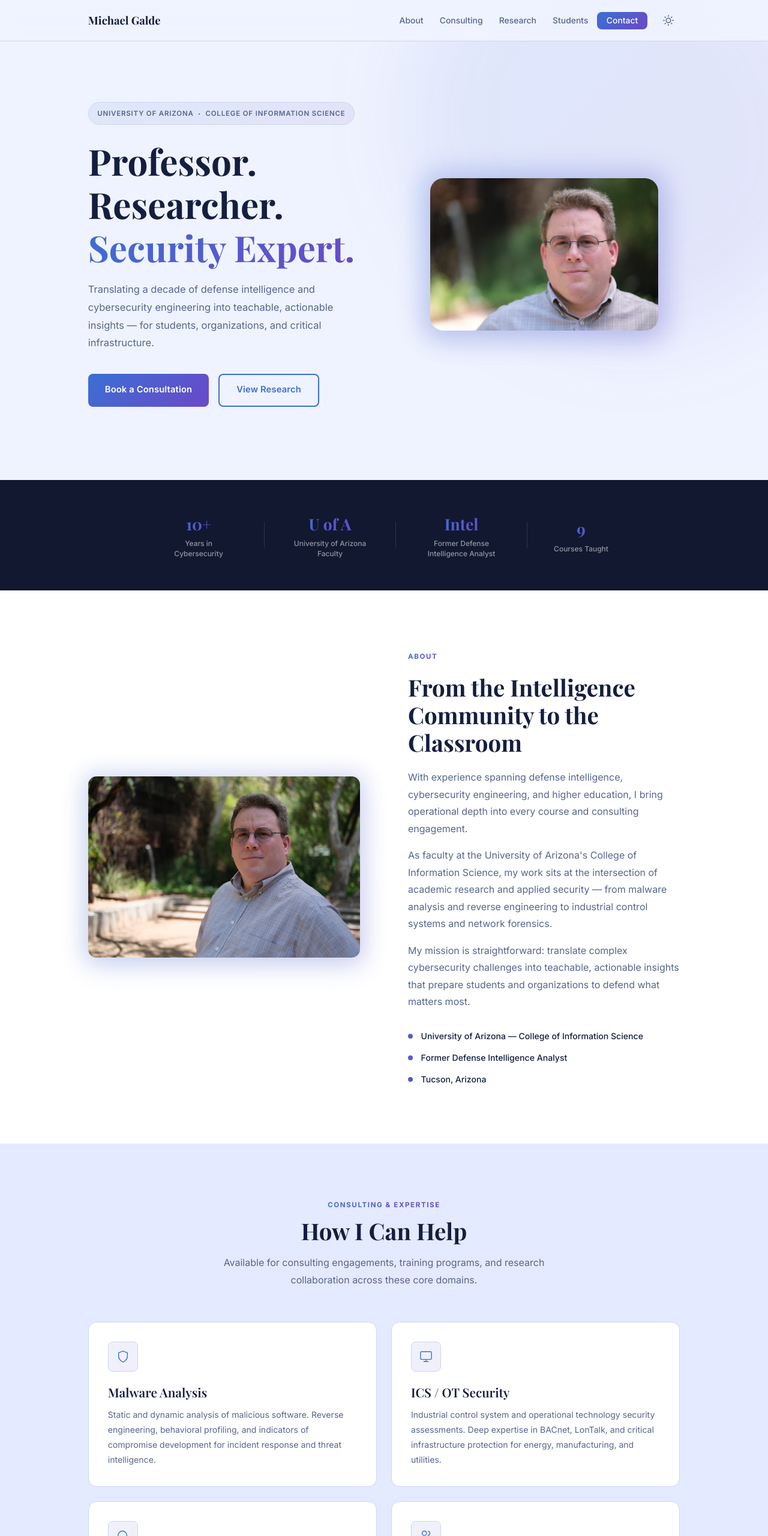
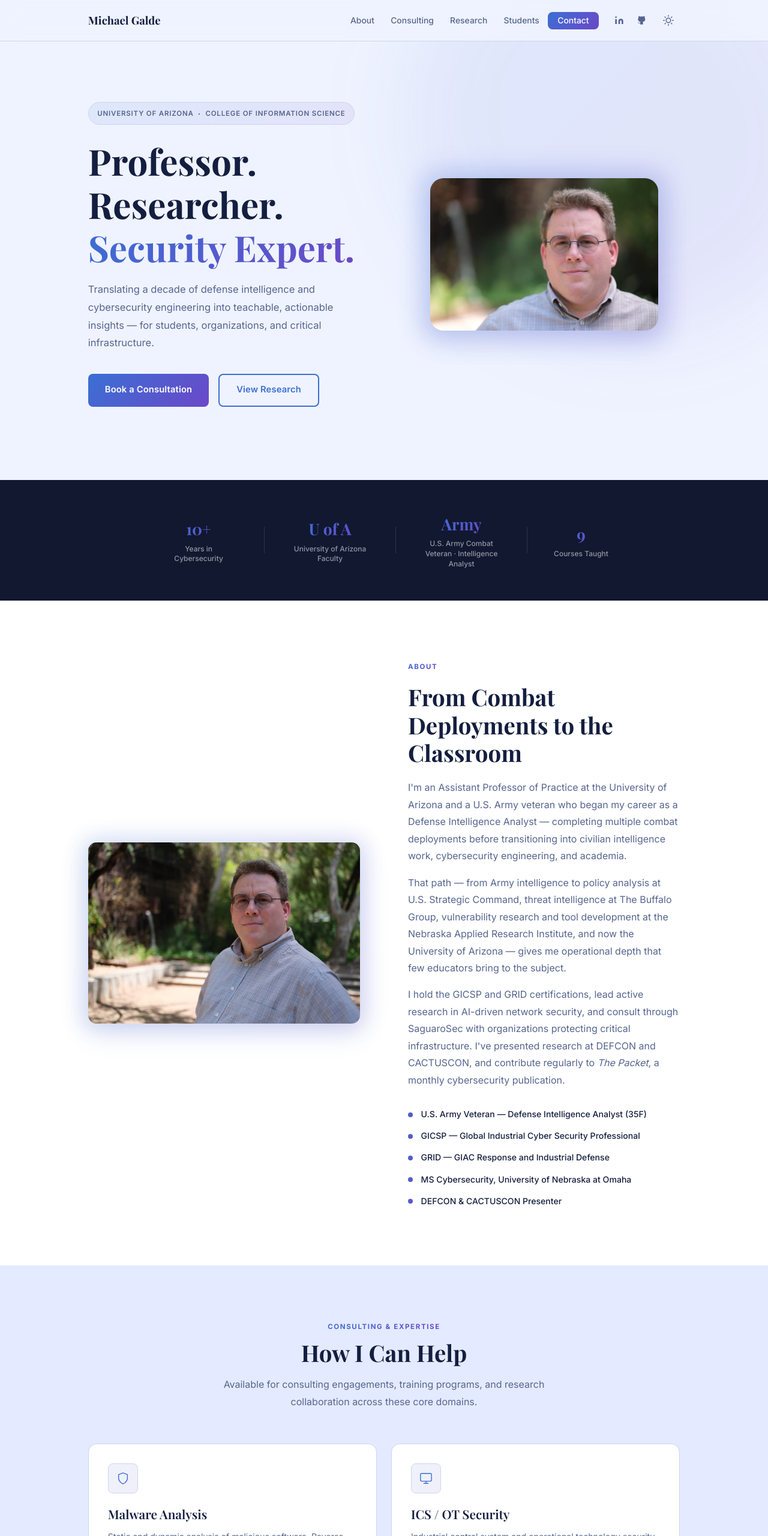
Before and after one commit to mgalde/michaelgalde.com, a plain HTML site: page index.html in a window 1280 px wide. Shown: the top 2560 px of the page at 60% size. Drawn offline with nearby package versions, Linux system fonts and the light colour scheme; a web font is replaced by a local one.

Commit message:
Add favicon, Open Graph tags, social links; rewrite About with full CV background
- Favicon: all sizes including .ico, .svg, apple-touch-icon
- Open Graph + Twitter card meta tags for social sharing previews
- LinkedIn and GitHub links in nav (desktop) and footer
- About section rewritten: Army veteran, combat deployments, GICSP/GRID,
  DEFCON/CACTUSCON presenter, SaguaroSec, MS Cybersecurity
- Stats strip: "Army" with combat veteran label
- Nav social links hidden on mobile to preserve space

Co-Authored-By: Claude Sonnet 4.6 <noreply@anthropic.com>

```diff
--- a/css/style.css
+++ b/css/style.css
@@ -235,6 +235,22 @@ p  { color: var(--text-muted); line-height: 1.78; }
   padding: 0.4rem 1rem;
 }
 .nav-cta:hover { opacity: 0.88; background: var(--gradient) !important; }
+
+/* Nav Social Links */
+.nav-social {
+  display: flex;
+  align-items: center;
+  gap: 0.1rem;
+}
+.nav-social-link {
+  width: 36px; height: 36px;
+  display: flex; align-items: center; justify-content: center;
+  border-radius: var(--radius-sm);
+  color: var(--text-muted);
+  transition: color var(--t), background var(--t);
+}
+.nav-social-link:hover { color: var(--accent-1); background: var(--bg-surface-2); }
+.nav-social-link svg { width: 16px; height: 16px; }
 
 /* Theme Toggle */
 .theme-toggle {
@@ -814,6 +830,22 @@ p  { color: var(--text-muted); line-height: 1.78; }
 }
 .footer-contact a:hover { color: #fff; }
 
+.footer-social {
+  display: flex;
+  gap: 0.5rem;
+  margin-top: 0.75rem;
+}
+.footer-social a {
+  width: 34px; height: 34px;
+  display: flex; align-items: center; justify-content: center;
+  border-radius: var(--radius-sm);
+  background: rgba(255,255,255,0.07);
+  color: rgba(255,255,255,0.55);
+  transition: background var(--t), color var(--t);
+}
+.footer-social a:hover { background: var(--gradient); color: #fff; }
+.footer-social svg { width: 15px; height: 15px; }
+
 .footer-bottom { text-align: center; }
 .footer-bottom span { font-size: 0.75rem; color: rgba(255, 255, 255, 0.3); }
 
@@ -827,6 +859,7 @@ p  { color: var(--text-muted); line-height: 1.78; }
 
 @media (max-width: 768px) {
   /* Mobile Nav */
+  .nav-social { display: none; }
   .nav-links {
     display: none;
     position: absolute;
--- a/index.html
+++ b/index.html
@@ -3,8 +3,30 @@
 <head>
   <meta charset="UTF-8">
   <meta name="viewport" content="width=device-width, initial-scale=1.0">
-  <meta name="description" content="Professor Michael Galde — Cybersecurity faculty at the University of Arizona. Expert in malware analysis, ICS security, and network forensics. Available for consulting and research collaboration.">
+  <meta name="description" content="Assistant Professor at the University of Arizona and U.S. Army veteran. Cybersecurity expert specializing in ICS security, malware analysis, and network forensics. Available for consulting through SaguaroSec.">
   <title>Michael Galde | Cybersecurity Professor & Researcher</title>
+
+  <!-- Favicon -->
+  <link rel="icon" href="/favicon.ico" sizes="any">
+  <link rel="icon" href="/favicon.svg" type="image/svg+xml">
+  <link rel="apple-touch-icon" href="/favicon-180x180.png">
+
+  <!-- Open Graph -->
+  <meta property="og:type" content="website">
+  <meta property="og:url" content="https://michaelgalde.com/">
+  <meta property="og:title" content="Michael Galde | Cybersecurity Professor & Researcher">
+  <meta property="og:description" content="Assistant Professor at the University of Arizona and U.S. Army veteran. Cybersecurity expert specializing in ICS security, malware analysis, and network forensics. Available for consulting.">
+  <meta property="og:image" content="https://michaelgalde.com/images/hero-headshot.jpg">
+  <meta property="og:image:width" content="600">
+  <meta property="og:image:height" content="750">
+  <meta property="og:site_name" content="Michael Galde">
+
+  <!-- Twitter / X Card -->
+  <meta name="twitter:card" content="summary_large_image">
+  <meta name="twitter:title" content="Michael Galde | Cybersecurity Professor & Researcher">
+  <meta name="twitter:description" content="Assistant Professor at the University of Arizona and U.S. Army veteran. Specializing in ICS security, malware analysis, and network forensics.">
+  <meta name="twitter:image" content="https://michaelgalde.com/images/hero-headshot.jpg">
+
   <link rel="preconnect" href="https://fonts.googleapis.com">
   <link rel="preconnect" href="https://fonts.gstatic.com" crossorigin>
   <link href="https://fonts.googleapis.com/css2?family=Playfair+Display:ital,wght@0,400;0,600;0,700;1,400&family=Inter:wght@300;400;500;600;700&display=swap" rel="stylesheet">
@@ -24,6 +46,18 @@
           <li><a href="#students" class="nav-link">Students</a></li>
           <li><a href="#contact" class="nav-link nav-cta">Contact</a></li>
         </ul>
+        <div class="nav-social">
+          <a href="https://www.linkedin.com/in/mgalde/" target="_blank" rel="noopener" class="nav-social-link" aria-label="LinkedIn">
+            <svg xmlns="http://www.w3.org/2000/svg" viewBox="0 0 24 24" fill="currentColor">
+              <path d="M16 8a6 6 0 0 1 6 6v7h-4v-7a2 2 0 0 0-2-2 2 2 0 0 0-2 2v7h-4v-7a6 6 0 0 1 6-6z"/><rect x="2" y="9" width="4" height="12"/><circle cx="4" cy="4" r="2"/>
+            </svg>
+          </a>
+          <a href="https://github.com/mgalde" target="_blank" rel="noopener" class="nav-social-link" aria-label="GitHub">
+            <svg xmlns="http://www.w3.org/2000/svg" viewBox="0 0 24 24" fill="currentColor">
+              <path d="M9 19c-5 1.5-5-2.5-7-3m14 6v-3.87a3.37 3.37 0 0 0-.94-2.61c3.14-.35 6.44-1.54 6.44-7A5.44 5.44 0 0 0 20 4.77 5.07 5.07 0 0 0 19.91 1S18.73.65 16 2.48a13.38 13.38 0 0 0-7 0C6.27.65 5.09 1 5.09 1A5.07 5.07 0 0 0 5 4.77a5.44 5.44 0 0 0-1.5 3.78c0 5.42 3.3 6.61 6.44 7A3.37 3.37 0 0 0 9 18.13V22"/>
+            </svg>
+          </a>
+        </div>
         <button class="theme-toggle" id="themeToggle" aria-label="Toggle theme">
           <svg class="theme-icon icon-sun" xmlns="http://www.w3.org/2000/svg" viewBox="0 0 24 24" fill="none" stroke="currentColor" stroke-width="2" stroke-linecap="round" stroke-linejoin="round">
             <circle cx="12" cy="12" r="5"/>
@@ -92,8 +126,8 @@
           </div>
           <div class="stat-divider"></div>
           <div class="stat-item">
-            <span class="stat-num">Intel</span>
-            <span class="stat-label">Former Defense Intelligence Analyst</span>
+            <span class="stat-num">Army</span>
+            <span class="stat-label">U.S. Army Combat Veteran · Intelligence Analyst</span>
           </div>
           <div class="stat-divider"></div>
           <div class="stat-item">
@@ -115,22 +149,30 @@
           </div>
           <div class="col-text">
             <span class="section-label">About</span>
-            <h2 class="section-title">From the Intelligence Community to the Classroom</h2>
-            <p>With experience spanning defense intelligence, cybersecurity engineering, and higher education, I bring operational depth into every course and consulting engagement.</p>
-            <p>As faculty at the University of Arizona's College of Information Science, my work sits at the intersection of academic research and applied security — from malware analysis and reverse engineering to industrial control systems and network forensics.</p>
-            <p>My mission is straightforward: translate complex cybersecurity challenges into teachable, actionable insights that prepare students and organizations to defend what matters most.</p>
+            <h2 class="section-title">From Combat Deployments to the Classroom</h2>
+            <p>I'm an Assistant Professor of Practice at the University of Arizona and a U.S. Army veteran who began my career as a Defense Intelligence Analyst — completing multiple combat deployments before transitioning into civilian intelligence work, cybersecurity engineering, and academia.</p>
+            <p>That path — from Army intelligence to policy analysis at U.S. Strategic Command, threat intelligence at The Buffalo Group, vulnerability research and tool development at the Nebraska Applied Research Institute, and now the University of Arizona — gives me operational depth that few educators bring to the subject.</p>
+            <p>I hold the GICSP and GRID certifications, lead active research in AI-driven network security, and consult through SaguaroSec with organizations protecting critical infrastructure. I've presented research at DEFCON and CACTUSCON, and contribute regularly to <em>The Packet</em>, a monthly cybersecurity publication.</p>
             <div class="credential-list">
               <div class="credential-item">
                 <div class="credential-dot"></div>
-                <span>University of Arizona — College of Information Science</span>
+                <span>U.S. Army Veteran — Defense Intelligence Analyst (35F)</span>
               </div>
               <div class="credential-item">
                 <div class="credential-dot"></div>
-                <span>Former Defense Intelligence Analyst</span>
+                <span>GICSP — Global Industrial Cyber Security Professional</span>
               </div>
               <div class="credential-item">
                 <div class="credential-dot"></div>
-                <span>Tucson, Arizona</span>
+                <span>GRID — GIAC Response and Industrial Defense</span>
+              </div>
+              <div class="credential-item">
+                <div class="credential-dot"></div>
+                <span>MS Cybersecurity, University of Nebraska at Omaha</span>
+              </div>
+              <div class="credential-item">
+                <div class="credential-dot"></div>
+                <span>DEFCON &amp; CACTUSCON Presenter</span>
               </div>
             </div>
           </div>
@@ -412,6 +454,18 @@
         <div class="footer-contact">
           <a href="mailto:Consulting@michaelgalde.com">Consulting@michaelgalde.com</a>
           <span>Tucson, Arizona</span>
+          <div class="footer-social">
+            <a href="https://www.linkedin.com/in/mgalde/" target="_blank" rel="noopener" aria-label="LinkedIn">
+              <svg xmlns="http://www.w3.org/2000/svg" viewBox="0 0 24 24" fill="currentColor">
+                <path d="M16 8a6 6 0 0 1 6 6v7h-4v-7a2 2 0 0 0-2-2 2 2 0 0 0-2 2v7h-4v-7a6 6 0 0 1 6-6z"/><rect x="2" y="9" width="4" height="12"/><circle cx="4" cy="4" r="2"/>
+              </svg>
+            </a>
+            <a href="https://github.com/mgalde" target="_blank" rel="noopener" aria-label="GitHub">
+              <svg xmlns="http://www.w3.org/2000/svg" viewBox="0 0 24 24" fill="currentColor">
+                <path d="M9 19c-5 1.5-5-2.5-7-3m14 6v-3.87a3.37 3.37 0 0 0-.94-2.61c3.14-.35 6.44-1.54 6.44-7A5.44 5.44 0 0 0 20 4.77 5.07 5.07 0 0 0 19.91 1S18.73.65 16 2.48a13.38 13.38 0 0 0-7 0C6.27.65 5.09 1 5.09 1A5.07 5.07 0 0 0 5 4.77a5.44 5.44 0 0 0-1.5 3.78c0 5.42 3.3 6.61 6.44 7A3.37 3.37 0 0 0 9 18.13V22"/>
+              </svg>
+            </a>
+          </div>
         </div>
       </div>
       <div class="footer-bottom">
```
Also changed, not shown: favicon-16x16.png (added), favicon-180x180.png (added), favicon-192x192.png (added), favicon-32x32.png (added), favicon-48x48.png (added), favicon-512x512.png (added), favicon-64x64.png (added), favicon.ico (added), favicon.svg (added).
